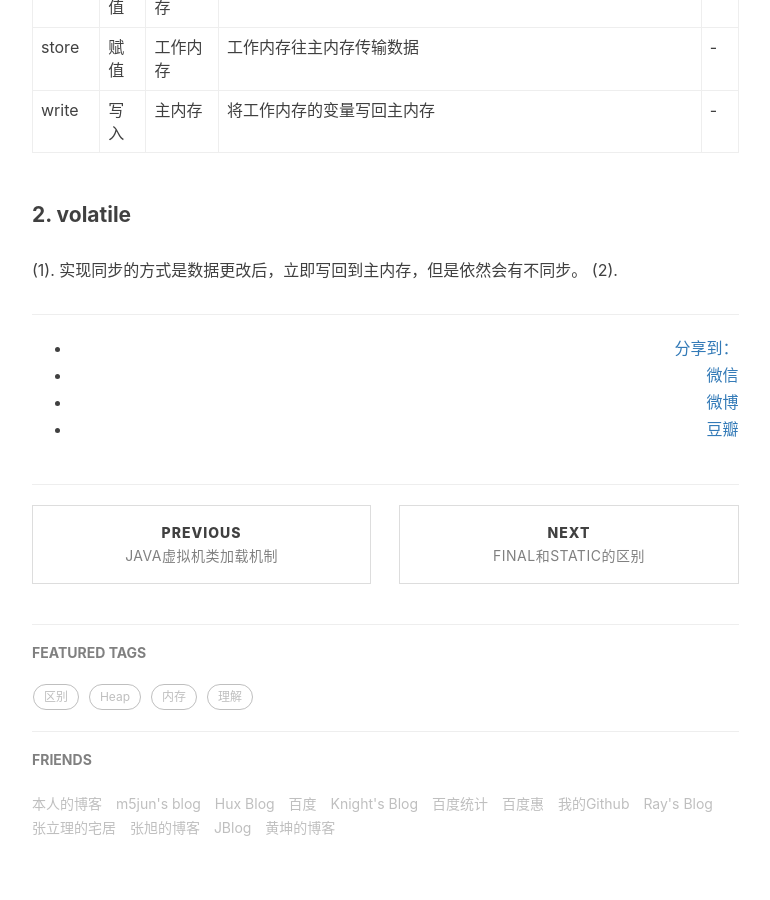
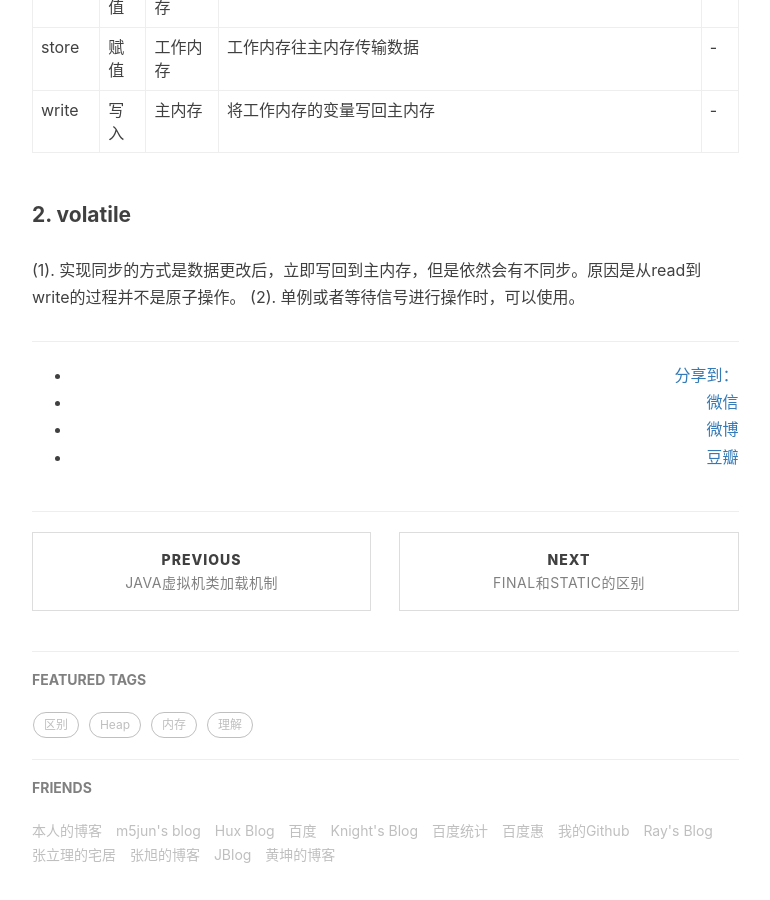
Before and after one commit to baiscjava/basicjava.github.io, a Jekyll site: the page built from _posts/2017-01-16-Java的内存模型.md, in a window 1280 px wide and 900 px high, scrolled down 1276 px. Shown: the whole window, without its empty margins (233-1003 px from the left). Built offline with Jekyll 4.4.1, drawn with Linux system fonts in a browser that asks for light colours; nearby versions of some CDN libraries; comment, search, counter and statistics services are not loaded.

Commit message:
Update 2017-01-16-Java的内存模型.md

```diff
--- a/_posts/2017-01-16-Java的内存模型.md
+++ b/_posts/2017-01-16-Java的内存模型.md
@@ -28,5 +28,5 @@ Java内存模型中定义了以下8种操作来完成，虚拟机实现时必须
 |write|写入|主内存|将工作内存的变量写回主内存|-|
 
 #### 2. volatile
-(1). 实现同步的方式是数据更改后，立即写回到主内存，但是依然会有不同步。
-(2).
+(1). 实现同步的方式是数据更改后，立即写回到主内存，但是依然会有不同步。原因是从read到write的过程并不是原子操作。
+(2). 单例或者等待信号进行操作时，可以使用。
```
